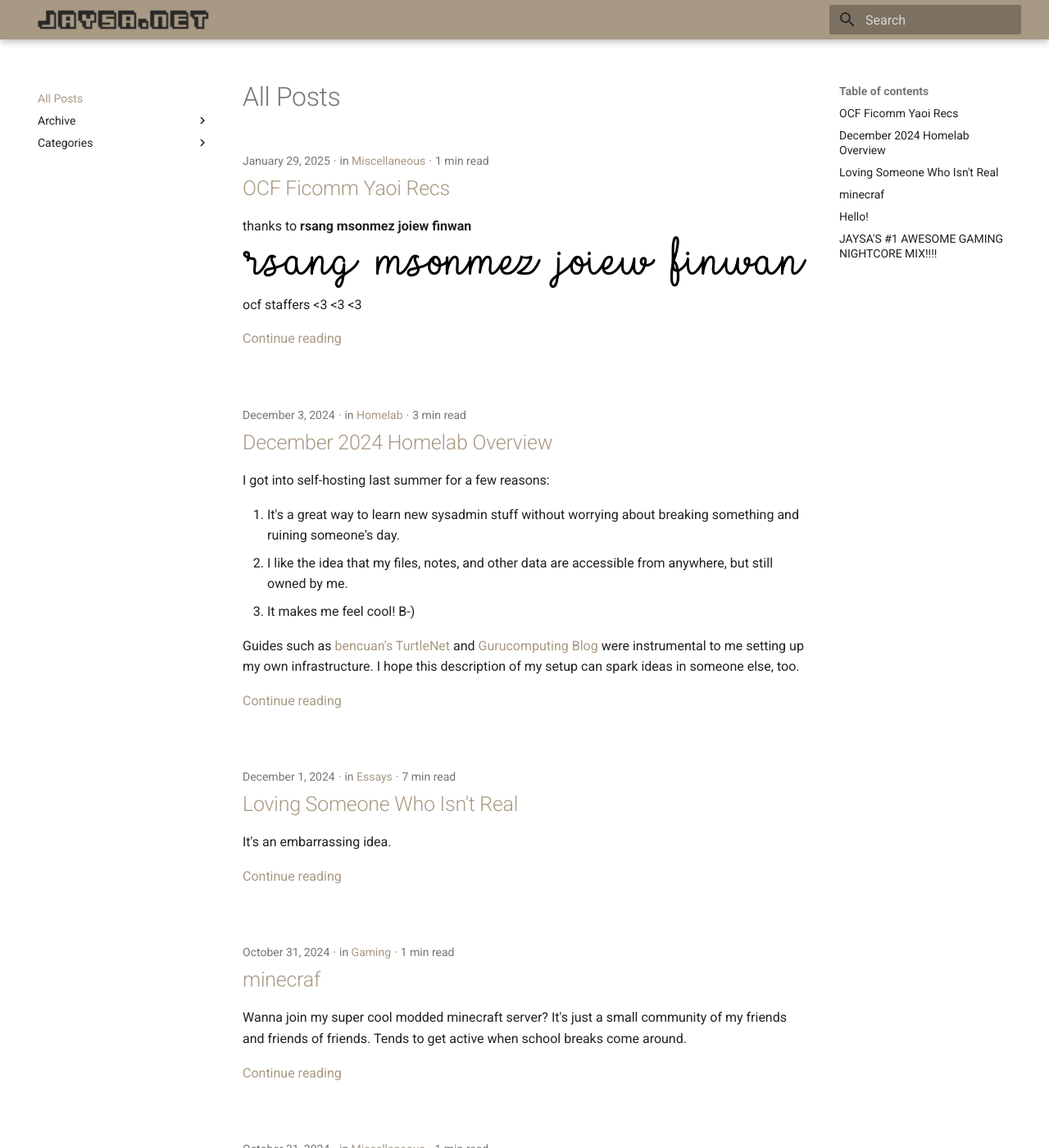
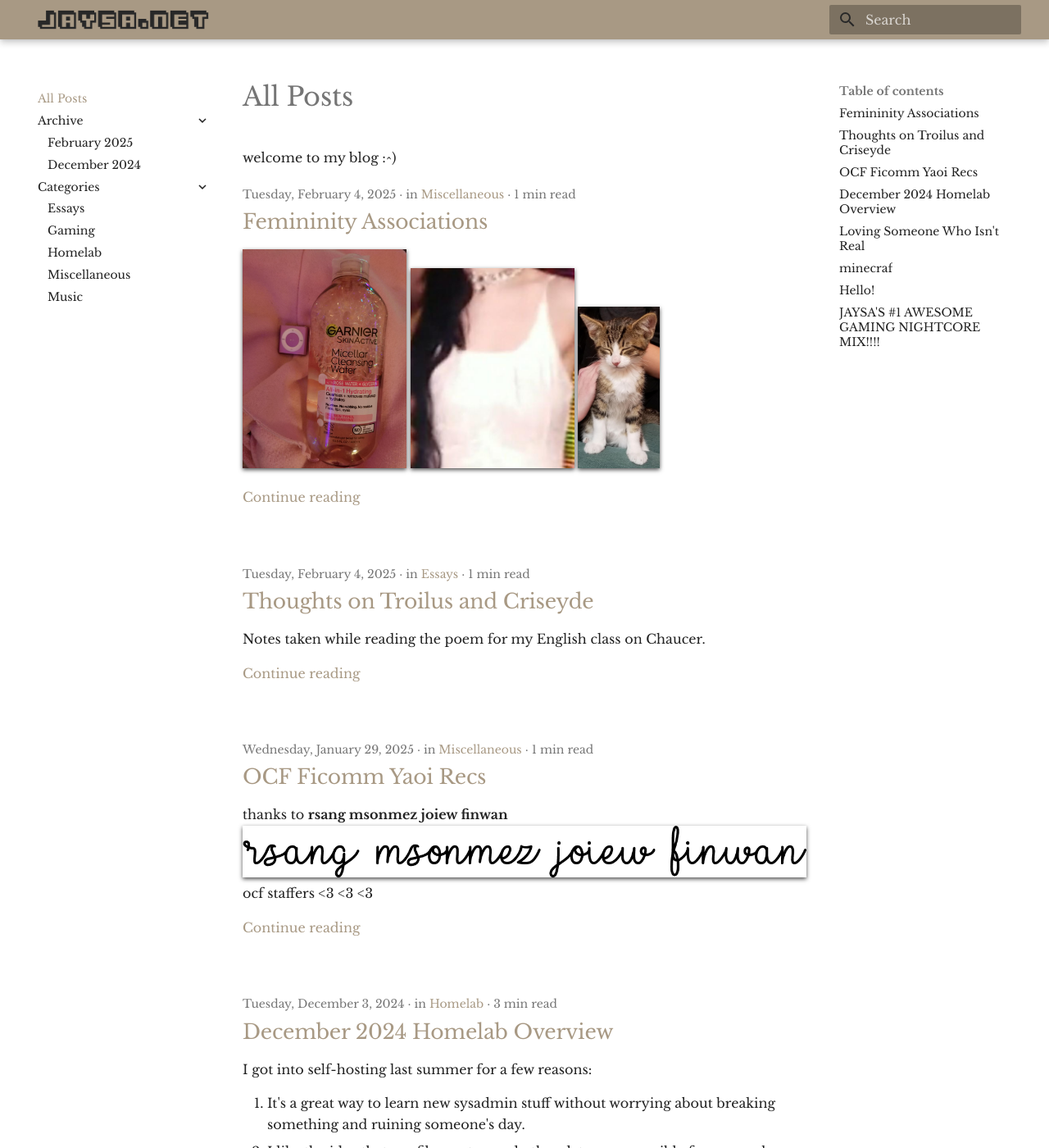
Before and after one commit to jaysa68/jaysa.net-blog, an MkDocs documentation site: the page built from docs/index.md, in a window 1280 px wide and 1400 px high. Shown: the whole window at 82% size. Built offline with MkDocs 1.6.1 and Material for MkDocs 9.7.7, drawn with Linux system fonts in a browser that asks for light colours; some of the changed text lies outside the part shown.

Commit message:
update blog

```diff
--- a/docs/index.md
+++ b/docs/index.md
@@ -1 +1,3 @@
 # All Posts
+
+welcome to my blog :^)
--- /dev/null
+++ b/docs/posts/girl-diagnostic.md
@@ -0,0 +1,62 @@
+---
+date:
+    created: 2025-02-04
+    updated: 2025-02-08
+categories:
+    - Miscellaneous
+---
+
+# Femininity Associations
+
+<img src="/assets/girl-1.jpeg" width="200"/>
+<img src="/assets/girl-2.jpeg" width="200"/>
+<img src="/assets/girl-3.jpeg" width="100"/>
+
+<!-- more -->
+
+## Girl Diagnostic
+
+long hair
+big eyes
+pretty smile
+painted fingernails
+painted toes
+no body hair
+little waist
+attention from boys
+cute laugh
+playful maternal impulses
+smells good
+legs crossed
+soft voice
+kind
+small body
+formfitting clothes
+lip color
+healer class
+cheerful
+soft skin
+
+
+## Woman Diagnostic
+
+strong voice
+self-control
+responsible
+beautiful
+worldly understanding
+caretaker
+good posture
+organized
+gentle touch
+constant and consistent
+subtle signals
+knowledge of men
+an influence
+aware
+
+## And...
+
+I continue to think a woman is a girl who grew older. Age is huge part of your gender presentation.
+
+<iframe style="border: 0; width: 100%; height: 42px;" src="https://bandcamp.com/EmbeddedPlayer/album=1668280501/size=small/bgcol=333333/linkcol=fe7eaf/transparent=true/" seamless><a href="https://city-girl.bandcamp.com/album/c-girl">C-GIRL by City Girl</a></iframe>
--- /dev/null
+++ b/docs/posts/troilus.md
@@ -0,0 +1,13 @@
+---
+date:
+    created: 2025-02-04
+categories:
+    - Essays
+---
+
+# Thoughts on Troilus and Criseyde
+
+Notes taken while reading the poem for my English class on Chaucer.
+<!-- more -->
+
+Your move, storce. B)
--- a/docs/stylesheets/extra.css
+++ b/docs/stylesheets/extra.css
@@ -3,3 +3,14 @@
   --md-primary-bg-color: #282828;
   --md-accent-fg-color:  #b8bb26;
 }
+img {
+  border-color: var(--md-primary-fg-color);
+  box-shadow: 0px 2px 5px rgba(0, 0, 0, 0.7);
+}
+iframe {
+  border-color: var(--md-primary-bg-color);
+  box-shadow: 0px 2px 5px rgba(0, 0, 0, 0.7);
+}
+img[src*="logo.svg"] {
+  box-shadow: none;
+}
--- a/mkdocs.yml
+++ b/mkdocs.yml
@@ -1,10 +1,17 @@
-site_name: ''
+site_name: ""
+site_url: https://blog.jaysa.net
 theme:
   name: material
   palette:
     primary: custom
     accent: custom
-  logo: assets/logo.png
+  logo: assets/logo.svg
+  favicon: assets/blog-favicon.ico
+  font:
+    text: 'Libre Baskerville'
+  features:
+    - navigation.tracking
+    - navigation.expand
 extra:
   homepage: https://jaysa.net
   generator: false
@@ -17,7 +24,9 @@ plugins:
       blog_dir: .
       blog_toc: true
       archive_date_format: MMMM yyyy
+      post_date_format: full
+      pagination: true
+      pagination_per_page: 15
 markdown_extensions:
   - pymdownx.tasklist:
       custom_checkbox: true
-site_url: https://blog.jaysa.net
```
Also changed, not shown: docs/posts/minecraft.md (+2 -0 lines), docs/posts/ocf-ficomm-yaoi-recs.md (+4 -0 lines), docs/assets/blog-favicon.ico (added), docs/assets/girl-1.jpeg (added), docs/assets/girl-2.jpeg (added), docs/assets/girl-3.jpeg (added), docs/assets/logo.png (deleted), docs/assets/logo.svg (added), docs/assets/minecraft-railroad-min.png (added), 1 other file.
